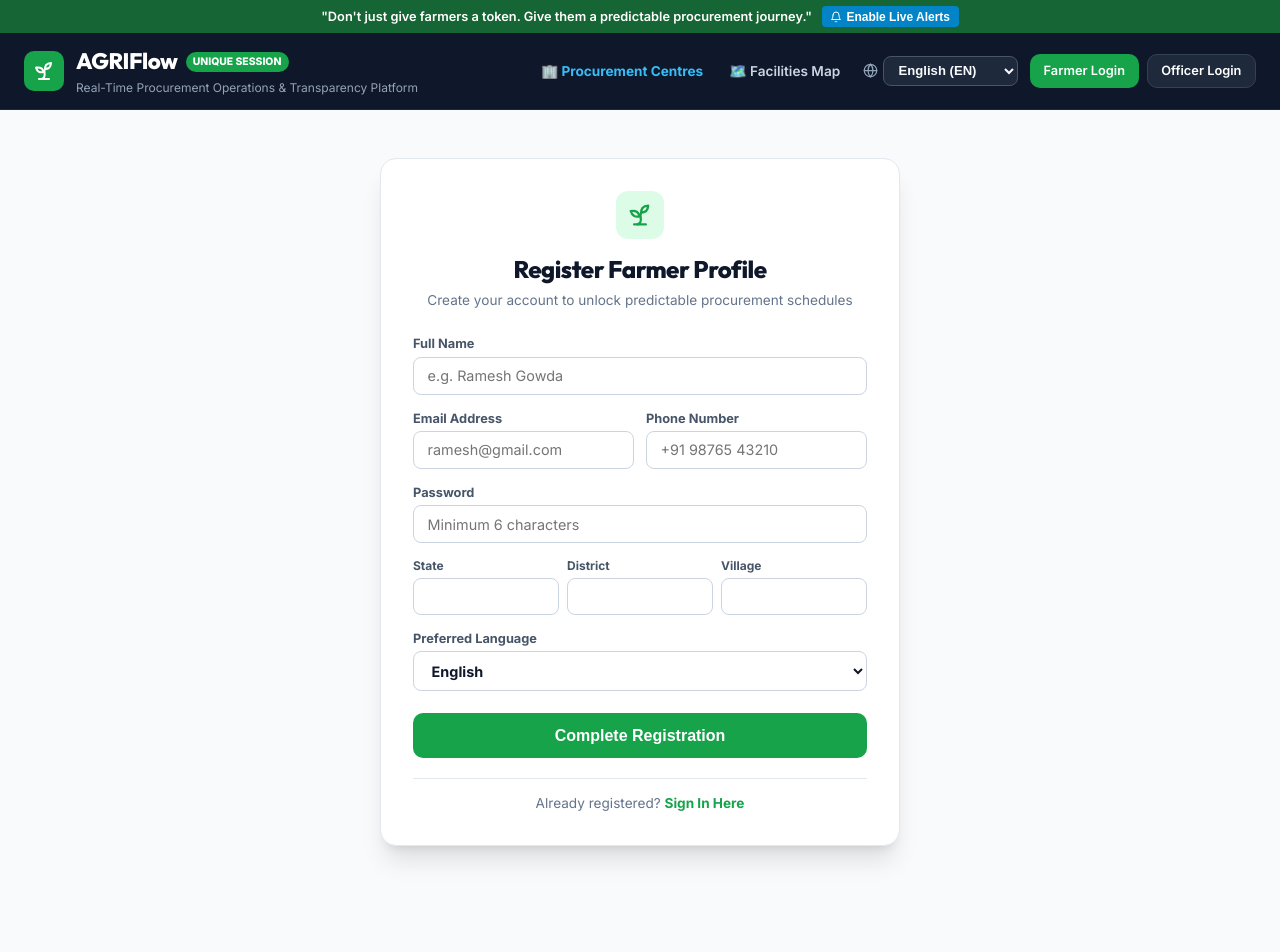
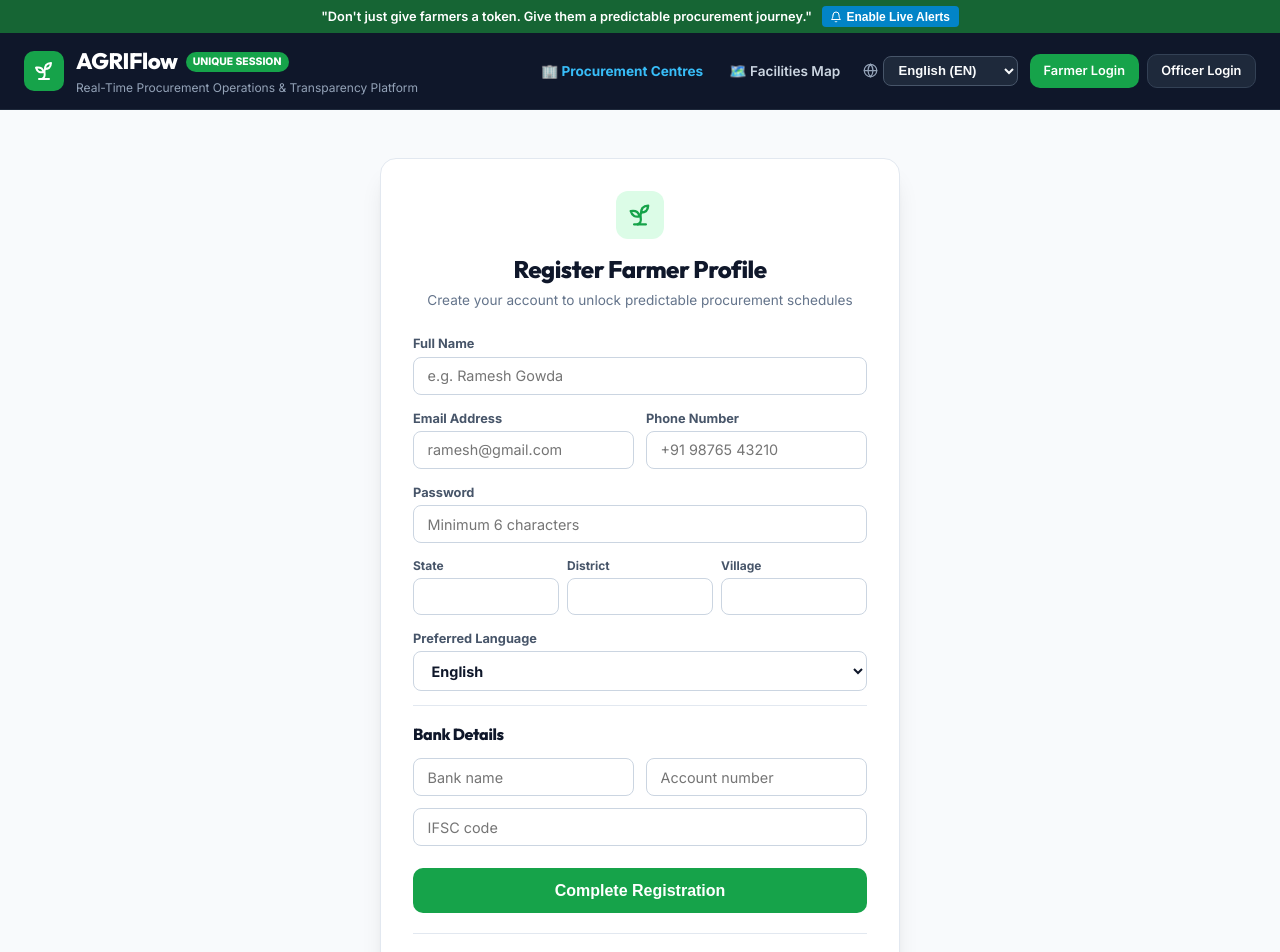
Before and after one commit to Suryamuruganvijayalakshmi/Agri, a React (Vite) app in the folder client/: page /register in a window 1280 px wide. Shown: the top 952 px of the page. Before the commit the page ends 894 px from the top, so only its background shows below. Built offline with nearby package versions, Linux system fonts and the light colour scheme; no server answers.

Commit message:
Add farmer bank details to signup and profile

```diff
--- a/client/src/pages/FarmerProfilePage.jsx
+++ b/client/src/pages/FarmerProfilePage.jsx
@@ -13,13 +13,39 @@ export default function FarmerProfilePage() {
   const [district, setDistrict] = useState(profile?.district || 'Mandya');
   const [state, setState] = useState(profile?.state || 'Karnataka');
   const [aadhaarLastFour, setAadhaarLastFour] = useState(profile?.aadhaar_last_four || '4902');
-  const [bankName, setBankName] = useState(profile?.bank_name || 'State Bank of India');
-  const [accountLastFour, setAccountLastFour] = useState(profile?.bank_account_last_four || '8821');
-  const [ifsc, setIfsc] = useState(profile?.ifsc_code || 'SBIN0000867');
+  const [bankName, setBankName] = useState(profile?.bank_name || '');
+  const [bankAccount, setBankAccount] = useState(profile?.bank_account || '');
+  const [ifsc, setIfsc] = useState(profile?.ifsc || '');
   const [landAreaAcres, setLandAreaAcres] = useState(profile?.land_area_acres || 4.5);
 
   const [loading, setLoading] = useState(false);
   const [msg, setMsg] = useState(null);
+
+  useEffect(() => {
+    const loadProfile = async () => {
+      try {
+        const params = new URLSearchParams({ userId: user?.id || '', email: user?.email || '' });
+        const response = await fetch(`/api/farmers/profile?${params}`);
+        const data = await response.json();
+        if (!response.ok || !data.success) return;
+
+        const farmer = data.farmer;
+        setFullName(farmer.name || profile?.full_name || '');
+        setPhone(farmer.phone || profile?.phone || '');
+        setFarmerCode(farmer.farmer_code || '');
+        setVillage(farmer.village || '');
+        setDistrict(farmer.district || '');
+        setState(farmer.state || '');
+        setBankName(farmer.bank_name || '');
+        setBankAccount(farmer.bank_account || '');
+        setIfsc(farmer.ifsc || '');
+      } catch (error) {
+        setMsg({ type: 'error', text: 'Could not load saved profile details.' });
+      }
+    };
+
+    if (user?.id || user?.email) loadProfile();
+  }, [user, profile]);
 
   const handleUpdateProfile = async (e) => {
     e.preventDefault();
@@ -41,8 +67,8 @@ export default function FarmerProfilePage() {
           state,
           aadhaar_last_four: aadhaarLastFour,
           bank_name: bankName,
-          bank_account_last_four: accountLastFour,
-          ifsc_code: ifsc,
+          bank_account: bankAccount,
+          ifsc,
           land_area_acres: Number(landAreaAcres)
         })
       });
@@ -192,12 +218,12 @@ export default function FarmerProfilePage() {
             <input type="text" value={bankName} onChange={(e) => setBankName(e.target.value)} style={{ width: '100%', padding: '0.6rem', borderRadius: '8px', border: '1px solid #cbd5e1', fontSize: '0.85rem' }} />
           </div>
           <div>
-            <label style={{ display: 'block', fontSize: '0.75rem', fontWeight: 700, color: '#475569', marginBottom: '0.2rem' }}>Account (Last 4)</label>
-            <input type="text" maxLength="4" value={accountLastFour} onChange={(e) => setAccountLastFour(e.target.value)} style={{ width: '100%', padding: '0.6rem', borderRadius: '8px', border: '1px solid #cbd5e1', fontSize: '0.85rem', fontWeight: 700 }} />
+            <label style={{ display: 'block', fontSize: '0.75rem', fontWeight: 700, color: '#475569', marginBottom: '0.2rem' }}>Account Number</label>
+            <input type="text" inputMode="numeric" value={bankAccount} onChange={(e) => setBankAccount(e.target.value)} style={{ width: '100%', padding: '0.6rem', borderRadius: '8px', border: '1px solid #cbd5e1', fontSize: '0.85rem', fontWeight: 700 }} required />
           </div>
           <div>
             <label style={{ display: 'block', fontSize: '0.75rem', fontWeight: 700, color: '#475569', marginBottom: '0.2rem' }}>IFSC Code</label>
-            <input type="text" value={ifsc} onChange={(e) => setIfsc(e.target.value)} style={{ width: '100%', padding: '0.6rem', borderRadius: '8px', border: '1px solid #cbd5e1', fontSize: '0.85rem' }} />
+            <input type="text" value={ifsc} onChange={(e) => setIfsc(e.target.value.toUpperCase())} style={{ width: '100%', padding: '0.6rem', borderRadius: '8px', border: '1px solid #cbd5e1', fontSize: '0.85rem' }} required />
           </div>
         </div>
 
--- a/client/src/pages/FarmerRegister.jsx
+++ b/client/src/pages/FarmerRegister.jsx
@@ -14,6 +14,9 @@ export default function FarmerRegister() {
   const [state, setState] = useState('');
   const [district, setDistrict] = useState('');
   const [village, setVillage] = useState('');
+  const [bankName, setBankName] = useState('');
+  const [bankAccount, setBankAccount] = useState('');
+  const [ifsc, setIfsc] = useState('');
   const [preferredLanguage, setPreferredLanguage] = useState('en');
   const [loading, setLoading] = useState(false);
   const [errorMsg, setErrorMsg] = useState(null);
@@ -32,6 +35,9 @@ export default function FarmerRegister() {
       state,
       district,
       village,
+      bank_name: bankName,
+      bank_account: bankAccount,
+      ifsc,
       preferredLanguage
     });
 
@@ -182,6 +188,37 @@ export default function FarmerRegister() {
             </select>
           </div>
 
+          <div style={{ borderTop: '1px solid #e2e8f0', paddingTop: '1rem' }}>
+            <h3 style={{ fontSize: '1rem', fontWeight: 800, color: '#0f172a', margin: '0 0 0.75rem' }}>Bank Details</h3>
+            <div style={{ display: 'grid', gridTemplateColumns: '1fr 1fr', gap: '0.75rem' }}>
+              <input
+                type="text"
+                placeholder="Bank name"
+                value={bankName}
+                onChange={(e) => setBankName(e.target.value)}
+                style={{ width: '100%', padding: '0.6rem', borderRadius: '8px', border: '1px solid #cbd5e1', fontSize: '0.9rem' }}
+                required
+              />
+              <input
+                type="text"
+                inputMode="numeric"
+                placeholder="Account number"
+                value={bankAccount}
+                onChange={(e) => setBankAccount(e.target.value)}
+                style={{ width: '100%', padding: '0.6rem', borderRadius: '8px', border: '1px solid #cbd5e1', fontSize: '0.9rem' }}
+                required
+              />
+            </div>
+            <input
+              type="text"
+              placeholder="IFSC code"
+              value={ifsc}
+              onChange={(e) => setIfsc(e.target.value.toUpperCase())}
+              style={{ width: '100%', padding: '0.6rem', marginTop: '0.75rem', borderRadius: '8px', border: '1px solid #cbd5e1', fontSize: '0.9rem' }}
+              required
+            />
+          </div>
+
           <button
             type="submit"
             disabled={loading}
```
Also changed, not shown: 2 other files (tests, documents, lock files or other folders).
